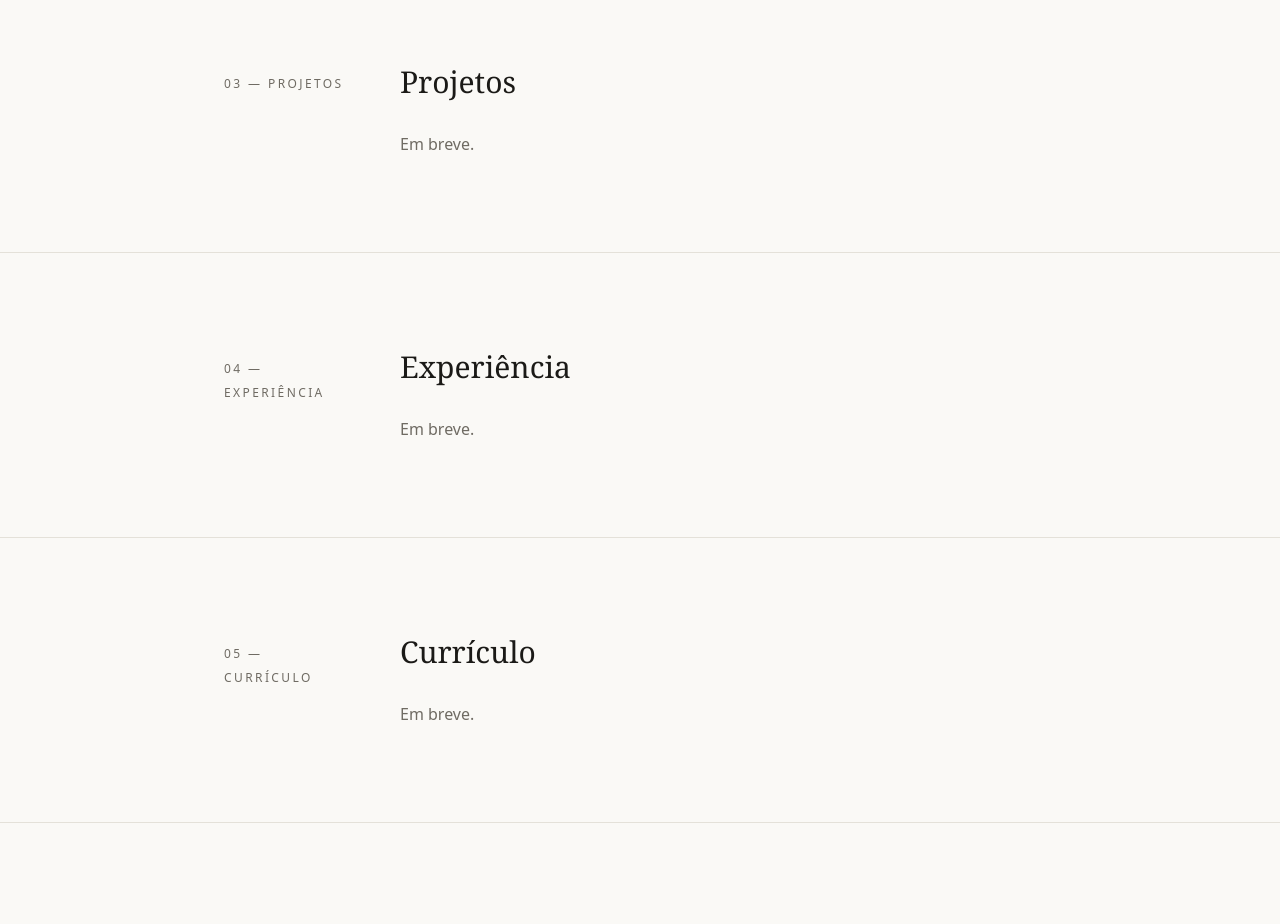
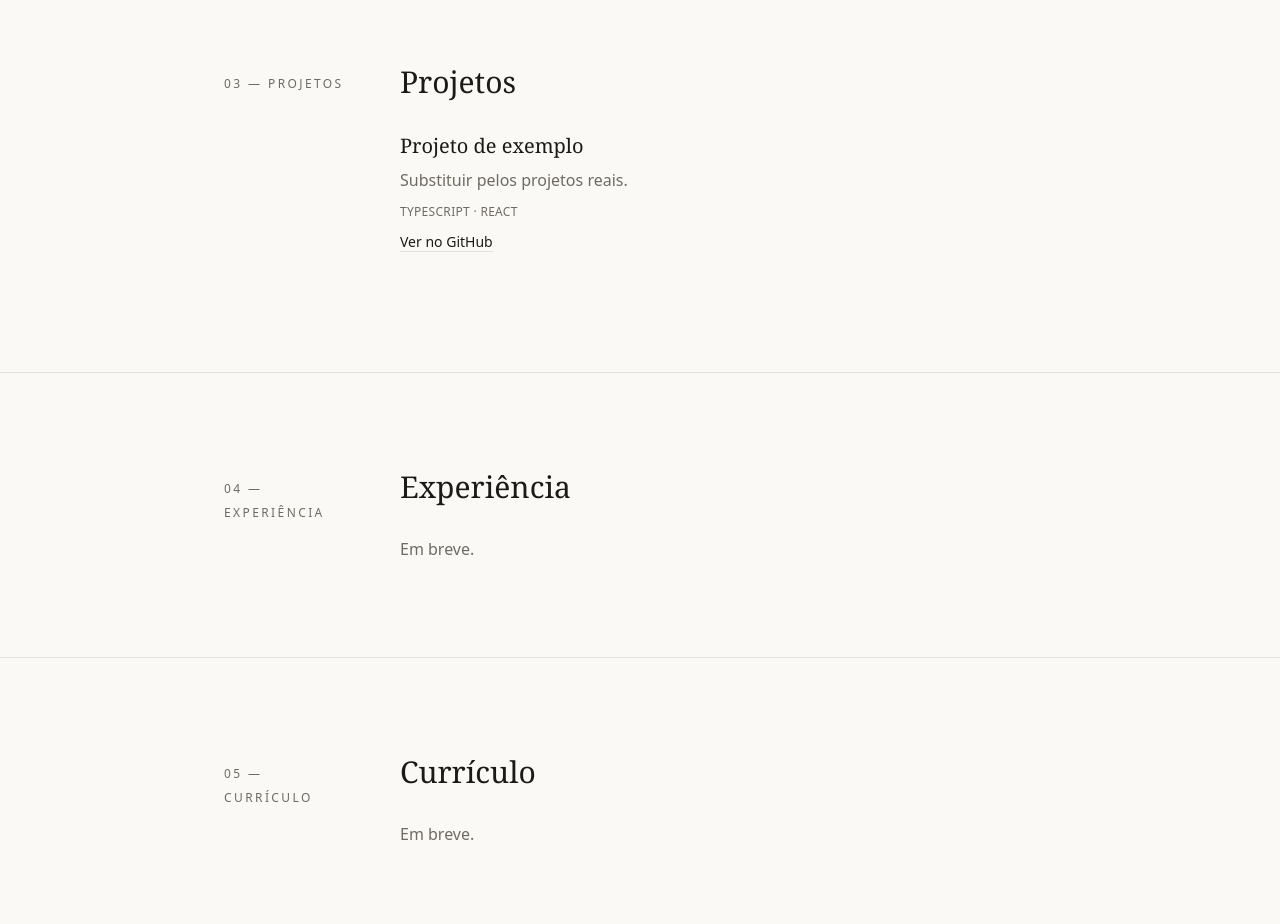
Before and after one commit to pedrohassen/portfolio_pedrohassen, a React (Vite) app: page / in a window 1280 px wide. Shown: the part 1320-2244 px from the top of the page. Built offline with nearby package versions, Linux system fonts and the light colour scheme; a web font is replaced by a local one.

Commit message:
feat: adiciona seções de destaques e projetos

```diff
--- /dev/null
+++ b/src/components/ProjetoItem.tsx
@@ -0,0 +1,39 @@
+import { conteudo } from '../content/pt-BR'
+import type { Projeto } from '../types'
+import { ExternalLink } from './ExternalLink'
+
+/** Uma linha da lista de projetos (usada em Destaques e Projetos). */
+export function ProjetoItem({ projeto }: { projeto: Projeto }) {
+  const temLinks = Boolean(projeto.repoUrl || projeto.demoUrl)
+
+  return (
+    <article className="border-t border-line py-6 first:border-t-0 first:pt-0">
+      <h3 className="text-xl">{projeto.titulo}</h3>
+
+      <p className="mt-2 max-w-[var(--container-measure)] text-muted">
+        {projeto.resumo}
+      </p>
+
+      {projeto.stack.length > 0 ? (
+        <p className="mt-3 font-sans text-xs tracking-wide text-muted uppercase">
+          {projeto.stack.join(' · ')}
+        </p>
+      ) : null}
+
+      {temLinks ? (
+        <p className="mt-3 flex flex-wrap gap-x-6 gap-y-1 font-sans text-sm">
+          {projeto.repoUrl ? (
+            <ExternalLink href={projeto.repoUrl}>
+              {conteudo.projetos.verNoGithub}
+            </ExternalLink>
+          ) : null}
+          {projeto.demoUrl ? (
+            <ExternalLink href={projeto.demoUrl}>
+              {conteudo.projetos.verDemo}
+            </ExternalLink>
+          ) : null}
+        </p>
+      ) : null}
+    </article>
+  )
+}
--- a/src/sections/Destaques.tsx
+++ b/src/sections/Destaques.tsx
@@ -1,15 +1,28 @@
+import { ProjetoItem } from '../components/ProjetoItem'
 import { Section } from '../components/Section'
 import { conteudo } from '../content/pt-BR'
+import { projetos } from '../data/projects'
 
-// Conteúdo real entra na próxima branch (lista de projetos com destaque: true).
 export function Destaques() {
+  const lista = projetos
+    .filter((p) => p.destaque)
+    .sort((a, b) => a.ordem - b.ordem)
+
   return (
     <Section
       id="destaques"
       marcador={conteudo.destaques.marcador}
       titulo={conteudo.destaques.titulo}
     >
-      <p className="text-muted">{conteudo.destaques.vazio}</p>
+      {lista.length === 0 ? (
+        <p className="text-muted">{conteudo.destaques.vazio}</p>
+      ) : (
+        <div>
+          {lista.map((projeto) => (
+            <ProjetoItem key={projeto.slug} projeto={projeto} />
+          ))}
+        </div>
+      )}
     </Section>
   )
 }
--- a/src/sections/Projetos.tsx
+++ b/src/sections/Projetos.tsx
@@ -1,15 +1,26 @@
+import { ProjetoItem } from '../components/ProjetoItem'
 import { Section } from '../components/Section'
 import { conteudo } from '../content/pt-BR'
+import { projetos } from '../data/projects'
 
-// Conteúdo real entra na próxima branch (lista completa a partir de projects.ts).
 export function Projetos() {
+  const lista = [...projetos].sort((a, b) => a.ordem - b.ordem)
+
   return (
     <Section
       id="projetos"
       marcador={conteudo.projetos.marcador}
       titulo={conteudo.projetos.titulo}
     >
-      <p className="text-muted">{conteudo.projetos.vazio}</p>
+      {lista.length === 0 ? (
+        <p className="text-muted">{conteudo.projetos.vazio}</p>
+      ) : (
+        <div>
+          {lista.map((projeto) => (
+            <ProjetoItem key={projeto.slug} projeto={projeto} />
+          ))}
+        </div>
+      )}
     </Section>
   )
 }
```
